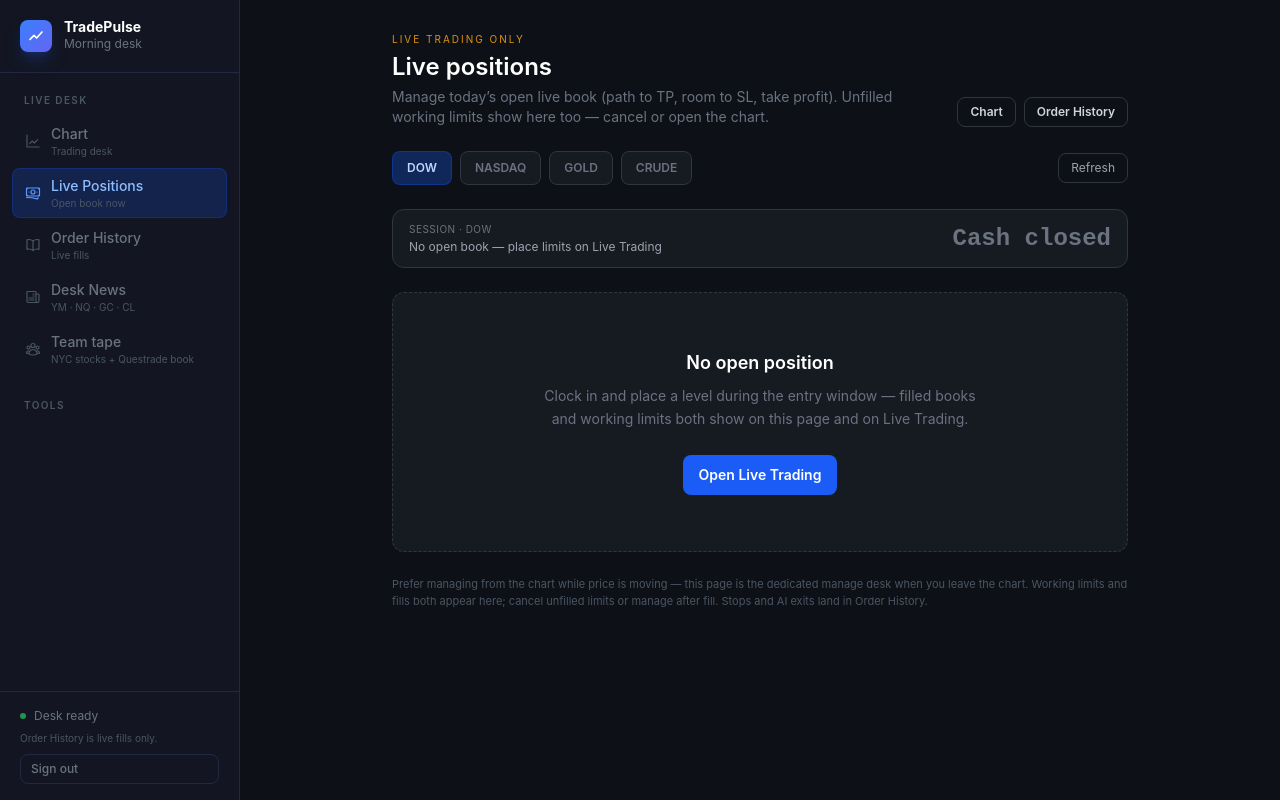
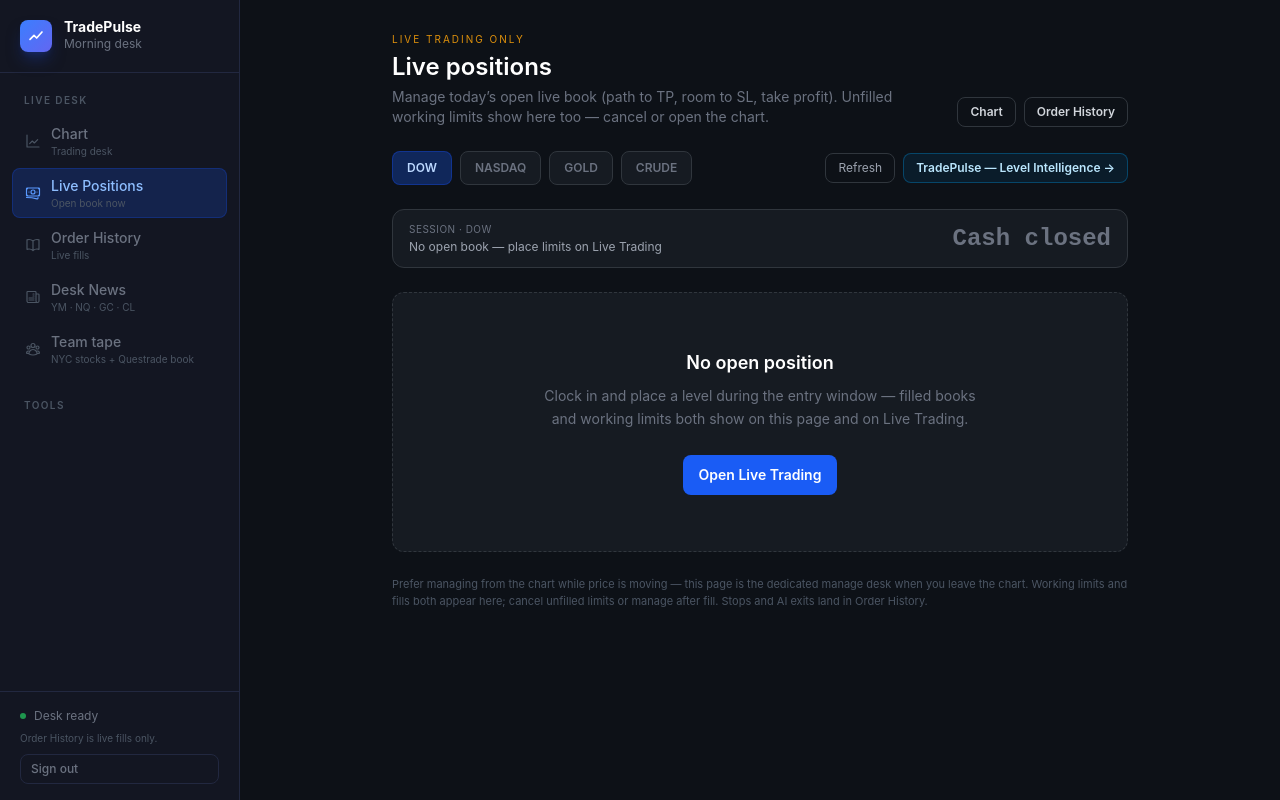
Before and after one commit to sia12-web/Trading, a Next.js app: page /dashboard/positions in a window 1280 px wide. Built offline with nearby package versions, Linux system fonts and the light colour scheme; no server answers.

Commit message:
Add TradePulse — Level Intelligence button next to Refresh buttons linking to /dashboard/chart

```diff
--- a/app/dashboard/chart/components/SessionBanner.tsx
+++ b/app/dashboard/chart/components/SessionBanner.tsx
@@ -673,13 +673,21 @@
           </Link>
         ) : null}
 
+        <div className="ml-auto flex items-center gap-2">
           <button
             type="button"
             onClick={refresh}
-          className="ml-auto text-[10px] uppercase tracking-wider text-gray-500 hover:text-white"
+            className="text-[10px] uppercase tracking-wider text-gray-500 hover:text-white"
           >
             Refresh
           </button>
+          <Link
+            href="/dashboard/chart"
+            className="rounded border border-sky-600/40 bg-sky-950/40 px-2 py-0.5 text-[10px] font-semibold text-sky-200 hover:bg-sky-900/50 hover:text-white transition-colors"
+          >
+            TradePulse — Level Intelligence →
+          </Link>
+        </div>
       </div>
     </>
   )
--- a/app/dashboard/journal/page.tsx
+++ b/app/dashboard/journal/page.tsx
@@ -462,6 +462,12 @@
           >
             Refresh
           </button>
+          <Link
+            href="/dashboard/chart"
+            className="rounded-lg border border-sky-600/40 bg-sky-950/40 px-3 py-1.5 text-xs font-semibold text-sky-200 hover:bg-sky-900/50 hover:text-white transition-colors"
+          >
+            TradePulse — Level Intelligence →
+          </Link>
         </div>
 
         {/* TopstepX $1,500 Challenge Engine HUD */}
--- a/app/dashboard/news/page.tsx
+++ b/app/dashboard/news/page.tsx
@@ -185,9 +185,9 @@
           </button>
           <Link
             href="/dashboard/chart"
-            className="rounded border border-brand-500/40 bg-brand-600/20 px-2 py-1 text-brand-200 hover:bg-brand-600/30"
+            className="rounded border border-sky-600/40 bg-sky-950/40 px-2 py-1 text-sky-200 hover:bg-sky-900/50 hover:text-white transition-colors"
           >
-            Live chart →
+            TradePulse — Level Intelligence →
           </Link>
         </div>
       </div>
--- a/app/dashboard/positions/page.tsx
+++ b/app/dashboard/positions/page.tsx
@@ -322,6 +322,12 @@
           >
             Refresh
           </button>
+          <Link
+            href="/dashboard/chart"
+            className="rounded-lg border border-sky-600/40 bg-sky-950/40 px-3 py-1.5 text-xs font-semibold text-sky-200 hover:bg-sky-900/50 hover:text-white transition-colors"
+          >
+            TradePulse — Level Intelligence →
+          </Link>
         </div>
 
         {!loading && (anyOpen || hasWorking) && (
```
Lines whose indentation alone changed are shown as unchanged.
